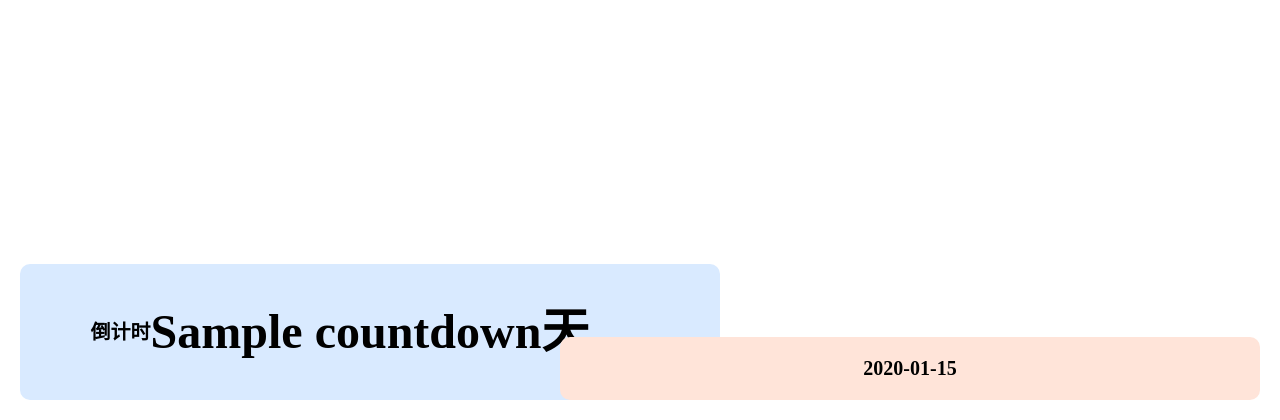
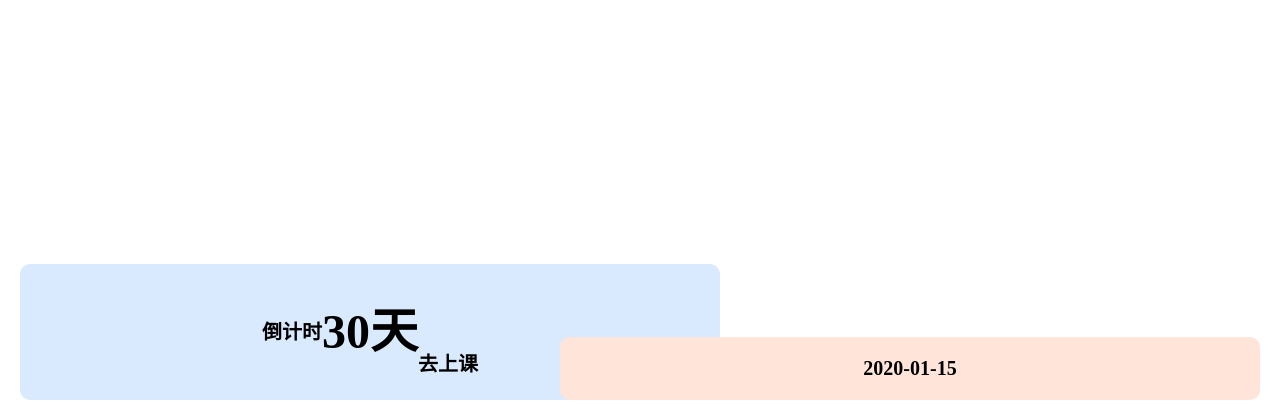
Before and after one commit to Her-mia/daily-notice-board, a Flask app: template templates/index.html in a window 1280 px wide. Shown: the part 380-800 px from the top of the page. Run offline with Flask 3, Linux system fonts and the light colour scheme; the template is opened without the code that fills it: most values are stand-ins (such as "Sample title", 1, 10 or a date in 2020); parts of the project's set-up code (start-up, migrations or seed data) failed here and were passed over.

Commit message:
update index

```diff
--- a/countdown.py
+++ b/countdown.py
@@ -1,3 +1,3 @@
 from datetime import datetime, timedelta
-countdown=datetime.now().date()-datetime(2026, 3, 1).date()
+countdown=day(datetime.now().date()-datetime(2026, 3, 1).date())
 print(countdown)
--- a/templates/index.html
+++ b/templates/index.html
@@ -72,7 +72,7 @@
 
 <div class="bottom-left">
     倒计时<br>
-    <span class="big-text">{{data.countdown}}天</span><br>
+    <span class="big-text">30天</span><br>
     去上课
 </div>
 <div class="bottom-right">{{data.timer}}</div>
```
